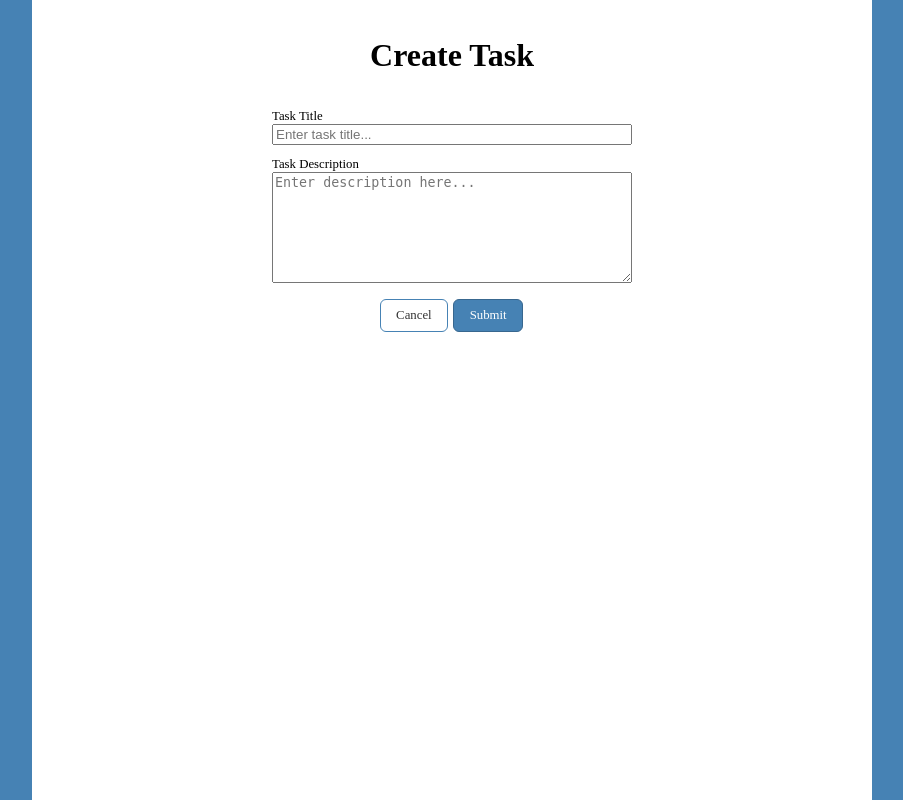
After one commit to trongate/task_manager, a PHP site: page /create.php in a window 1280 px wide. The commit adds this page. Shown: the whole page, without its empty margins (188-1091 px from the left). Run offline with PHP 8.4, Linux system fonts and the light colour scheme.

Commit message:
Finished lesson on building the basic HTML form for the 'Create Task' page.  It's worth noting that I have left out the 'complete' (checkbox) form field entirely because I think checkboxes deserve their own video.  This form will not work but the HTML should be relatively sound.

```diff
--- /dev/null
+++ b/create.php
@@ -0,0 +1,24 @@
+<!DOCTYPE html>
+<html lang="en">
+<head>
+    <meta charset="UTF-8">
+    <meta name="viewport" content="width=device-width, initial-scale=1.0">
+    <link rel="stylesheet" href="css/stylesheet.css">
+    <title>Create Task</title>
+</head>
+<body>
+    <div class="container">
+        <h1>Create Task</h1>
+        <form>
+            <label>Task Title</label>
+            <input type="text" placeholder="Enter task title...">
+            <label>Task Description</label>
+            <textarea placeholder="Enter description here..." rows="7"></textarea>
+            <p class="text-center">
+                <a href="index.php" class="button alt">Cancel</a>
+                <button>Submit</button>
+            </p>
+        </form>
+    </div>
+</body>
+</html>
--- a/css/stylesheet.css
+++ b/css/stylesheet.css
@@ -82,3 +82,15 @@ button:hover,
   border-color: #4682b4;
   color: #4682b4;
 }
+
+form {
+    max-width: 360px;
+    margin: 0 auto;
+    display: flex;
+    flex-direction: column;
+}
+
+label {
+    margin-top: 1em;
+    font-size: .8em;
+}
```
